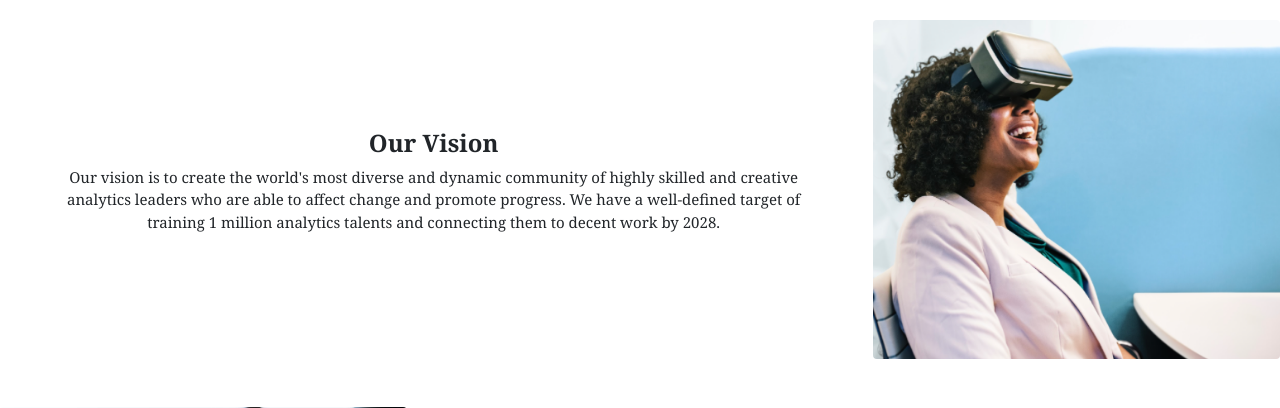
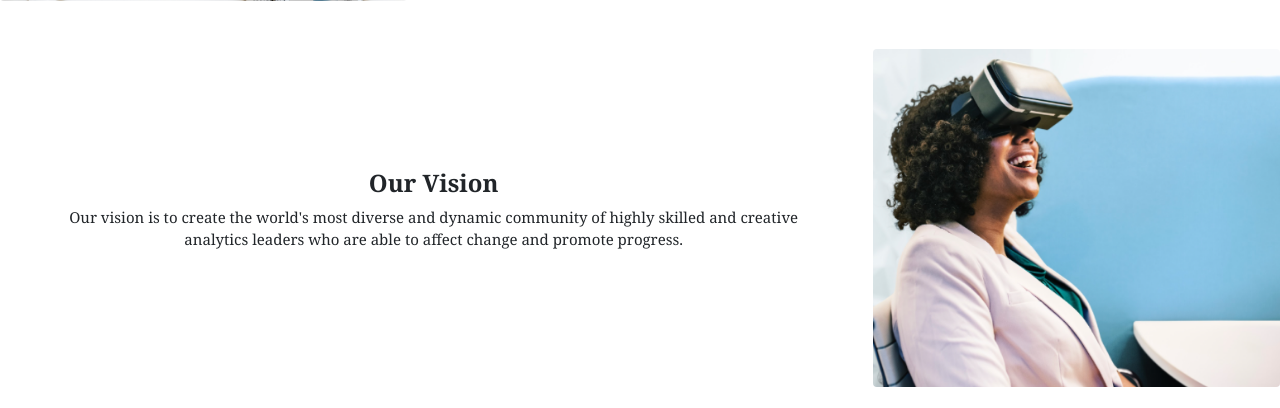
Before and after one commit to BlossomAcademy/blossomac, a Django app: page /about/ in a window 1280 px wide. Shown: the part 1238-1646 px from the top of the page. Run offline with Django 3.2, Linux system fonts and the light colour scheme; some libraries are stand-ins or nearby versions.

Commit message:
Update about.html

```diff
--- a/datascience/templates/about.html
+++ b/datascience/templates/about.html
@@ -41,7 +41,7 @@
   <body>
     <div style="min-height:250px;" class="bg-light shadow p-3 mb-5 bg-white rounded">
       <div class="container pt-3">
-        <h3 class=" font-weight-bold pb-4 text-left"> We are on a movement to create a new generation of African analytics professionals</h3>
+        <h3 class=" font-weight-bold pb-4 text-left"> We are on a movement to create 1 million African analytics talents and connect them to decent work by 2028</h3>
         <p>Global emerging markets represent an untapped, vast opportunity for many businesses and organizations, however, the lack of credible consumer and market data often makes it difficult to address societal challenges. A recent surge in digital innovations is changing this while creating opportunities for analytics professionals.</p>
         <p>Unfortunately, most organizations cannot find nearly enough analytical professionals to analyze the data collected for strategic decision making. Africa, meanwhile, has the youngest population and 7 of the 10 fastest growing internet populations in the world.</p>
         <p>We founded Blossom Academy to create a pathway where top talent across Africa with diverse academic backgrounds can build the knowledge, skills, and abilities to reach their potential as analytics professionals and leverage those talents and skills to contribute to the global economy.</p>
@@ -64,7 +64,7 @@
             <div class="col-8 d-flex align-items-center">
                 <div class="container ">
                     <h3 class="font-weight-bold pl-4 text-center"> Our Vision </h3>
-                    <p class="pl-4 text-center" style="">  Our vision is to create the world's most diverse and dynamic community of highly skilled and creative analytics leaders who are able to affect change and promote progress. We have a well-defined target of training 1 million analytics talents and connecting them to decent work by 2028.</p>
+                    <p class="pl-4 text-center" style="">  Our vision is to create the world's most diverse and dynamic community of highly skilled and creative analytics leaders who are able to affect change and promote progress.</p>
                 </div>
             </div>
             <div class="col-4">
```
